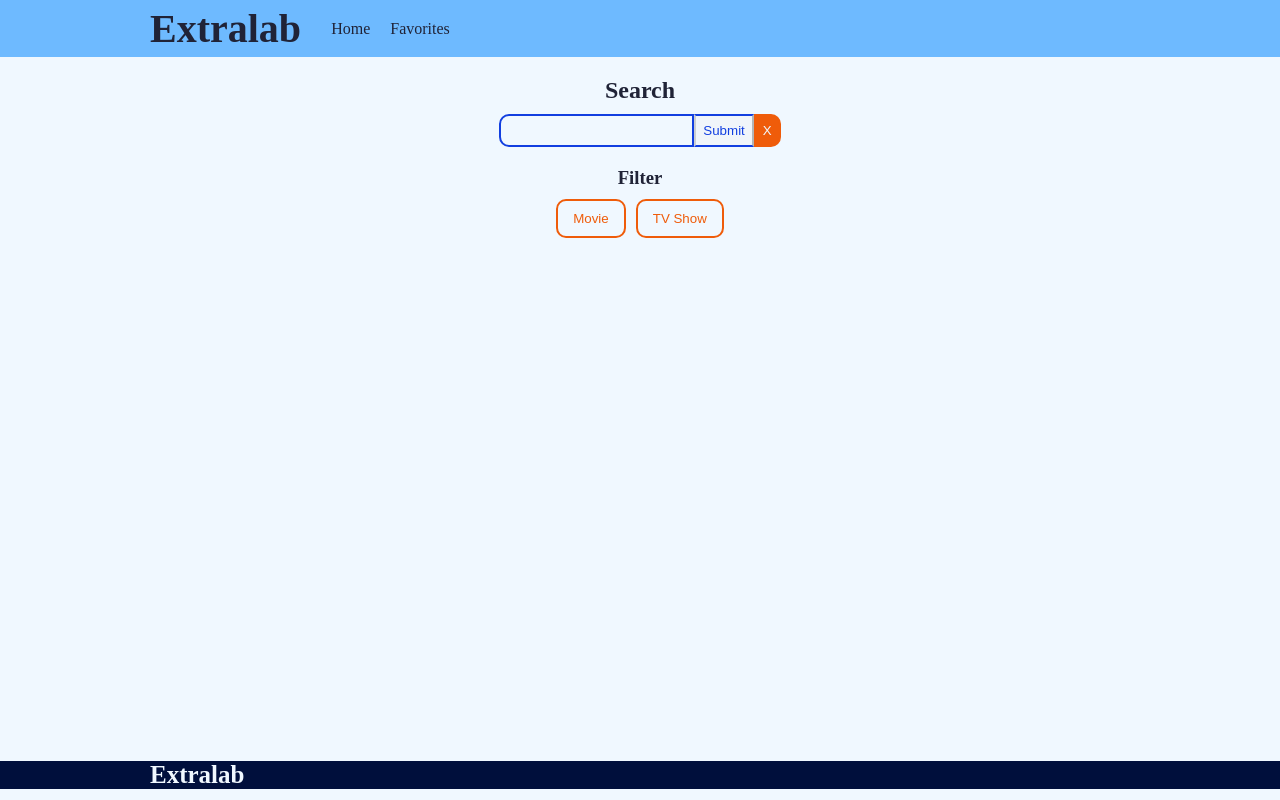
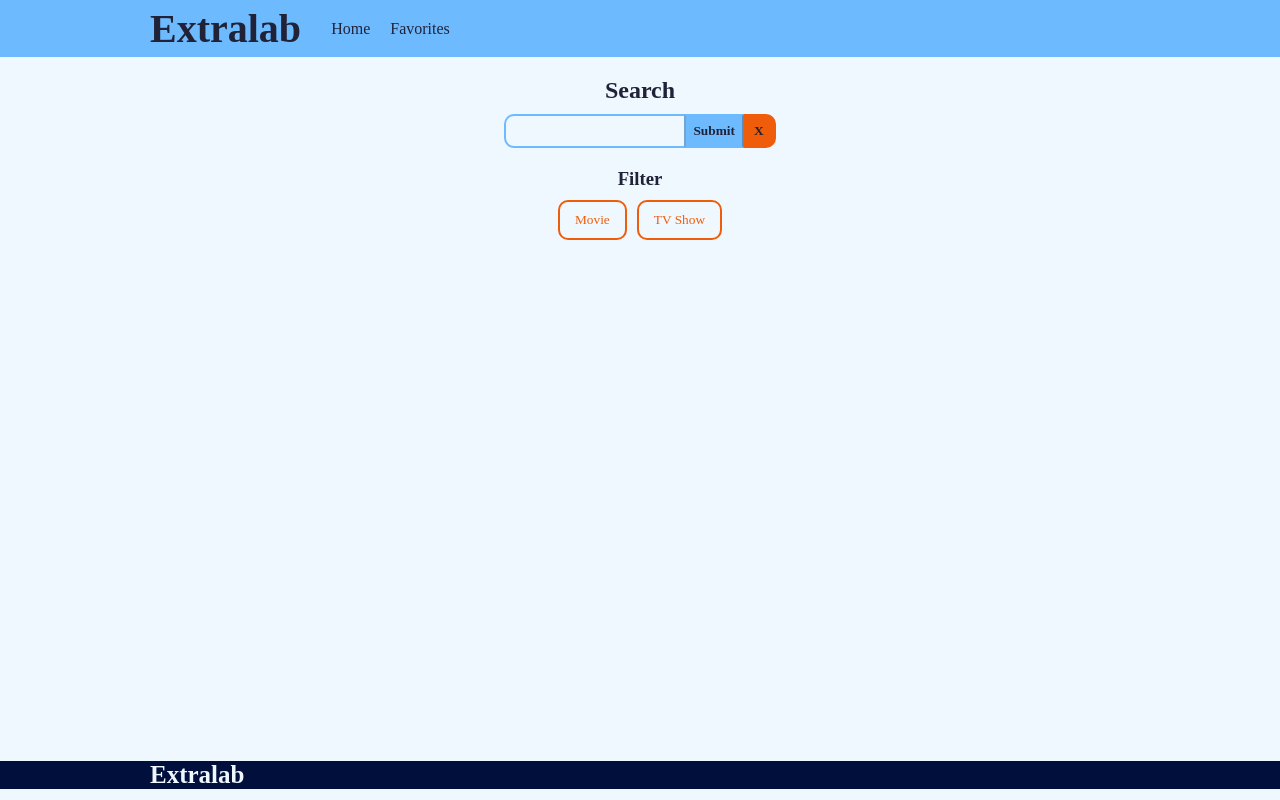
Before and after one commit to SalwaRayan/extralab-test-tech, a React (Create React App) app: page / in a window 1280 px wide. Built offline with nearby package versions, Linux system fonts and the light colour scheme; a web font is replaced by a local one.

Commit message:
correction style

```diff
--- a/src/App.css
+++ b/src/App.css
@@ -10,13 +10,13 @@
   margin: 0;
   padding: 0;
   color: #202337;
+  font-family: 'Exo';
 }
 
 html,
 body {
   height: 100%;
   background-color: aliceblue;
-  font-family: 'Exo';
 
 }
 
@@ -28,24 +28,43 @@ body {
 .query-input {
   background-color: aliceblue;
   padding: 7px;
-  border: solid #123fe0 2px;
+  border: solid #6ebaff 2px;
+  border-right: none;
   border-bottom-left-radius: 10px;
   border-top-left-radius: 10px;
 }
 
 .submit {
   padding: 5px 7px;
+  border-bottom: solid #6ebaff 2px;
+  border-top: solid #6ebaff 2px;
+  background-color: #6ebaff;
+  /* color: aliceblue; */
+  font-weight: bold;
+}
+
+.submit:hover {
   border-bottom: solid #123fe0 2px;
   border-top: solid #123fe0 2px;
-  background-color: none;
-  color: #123fe0;
+  background-color: #123fe0;
+  color: aliceblue;
 }
 
 .reset {
-  padding: 7px 7px;
+  padding: 7px 10px;
   border-bottom-right-radius: 10px;
   border-top-right-radius: 10px;
   border: solid #ef5c0a 2px;
+  border-left: none;
   background-color: #ef5c0a;
-  color: aliceblue;
+  /* color: aliceblue; */
+  font-weight: bold;
 }
+
+.reset:hover {
+  border: solid #ef5c0a 2px;
+  border-left: none;
+  background-color: aliceblue;
+  color: #ef5c0a;
+  font-weight: bold;
+}
--- a/src/components/CardButton.js
+++ b/src/components/CardButton.js
@@ -3,22 +3,23 @@ import styled from "styled-components"
 
 const StyledButton = styled.button`
   background-color: #ffffff;
-  padding:  5px 10px;
+  padding:  10px 15px;
   margin-right: 10px;
+  width: 130px;
   border-radius: 7px;
-  border: solid #123fe0 1px;
   border: solid 1px ${props =>
-  props.text === "More" ? "#123fe0" : "#ef5c0a"};
-  color: ${(props) =>
-  props.text === "More" ? "#123fe0" : "aliceblue"};
+  props.text === "More" ? "#6ebaff" : "#ef5c0a"};
+  color: aliceblue;
   background-color: ${(props) =>
-  props.text === "More" ? "aliceblue" : "#ef5c0a"};
+  props.text === "More" ? "#6ebaff" : "#ef5c0a"};
 
   :hover {
+    border: solid 1px ${props =>
+    props.text === "More" ? "#123fe0" : "#ef5c0a"};
     background-color: ${props =>
-      props.text === "More" ? "#123fe0" : "#ef5c0a"};
+      props.text === "More" ? "aliceblue" : "#ef5c0a"};
     color: ${props =>
-      props.text === "More" ? "aliceblue" : "#aliceblue"};
+      props.text === "More" ? "#123fe0" : "aliceblue"};
   }
 `
 
--- a/src/components/styledComponents/StyledCard.js
+++ b/src/components/styledComponents/StyledCard.js
@@ -33,11 +33,13 @@ const ImageBox = styled.div`
 const Plot = styled.p`
   margin: 10px 0;
   text-align: justify;
+  height: 130px;
 `
 
 const ButtonBox = styled.div`
   padding-top: 5px;
   display: flex;
+  justify-content: center;
 `
 
 export {
--- a/src/components/styledComponents/StyledHome.js
+++ b/src/components/styledComponents/StyledHome.js
@@ -40,6 +40,16 @@ const ButtonPage = styled.button `
   border: 2px solid #123fe0;
   color: #123fe0;
   background-color: aliceblue;
+
+  :disabled {
+    color: #6ebaff;
+    border: 2px solid #6ebaff;
+  }
+
+  :hover:enabled {
+    color: aliceblue;
+    background-color: #123fe0;
+  }
 `
 
 export {
--- a/src/pages/Home.js
+++ b/src/pages/Home.js
@@ -75,6 +75,7 @@ const Home = () => {
             const changedValue = values.query.replace(/[-\s]+/g, "+").replace(/^-/, '+').replace(/[^a-zA-Z0-9àç_èéù-]+/g, "+").toLowerCase()
             setPage(1)
             setQuery(changedValue)
+            setFilter(null)
             getMovies(changedValue, filter, page)
           }}
         >
```
